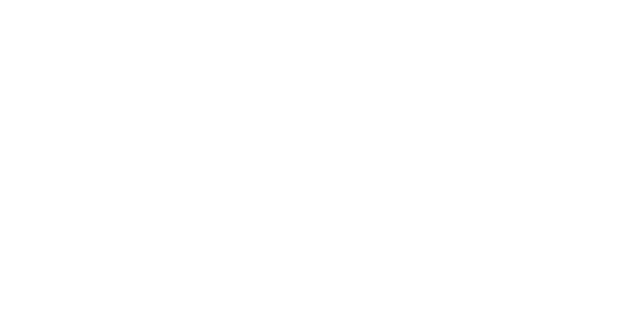
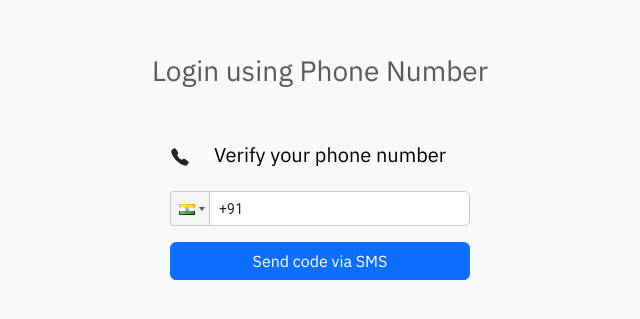
Before and after one commit to Spydy-Coder/College-Website, a React (Create React App) app in the folder frontend/: page /login in a window 1280 px wide. Shown: the part 233-552 px from the top of the page, without its empty margins (320-960 px from the left). Built offline with nearby package versions, Linux system fonts and the light colour scheme.

Commit message:
login successful

```diff
--- a/frontend/package.json
+++ b/frontend/package.json
@@ -6,7 +6,7 @@
     "@testing-library/jest-dom": "^5.17.0",
     "@testing-library/react": "^13.4.0",
     "@testing-library/user-event": "^13.5.0",
-    "firebase":"^9.15.0",
+    "firebase": "^9.15.0",
     "otp-input-react": "^0.3.0",
     "react": "^18.2.0",
     "react-bootstrap": "^2.9.1",
--- a/frontend/src/App.js
+++ b/frontend/src/App.js
@@ -6,6 +6,7 @@
 import Home from "./pages/Home";
 import About from "./pages/About";
 import Admission from "./pages/Admission";
+import Login from "./pages/Login";
 
 function App() {
   return (
@@ -13,6 +14,7 @@
       <div>
         <Switch>
           <Route path="/" exact component={Home} />
+          <Route path="/login" exact component={Login} />
           <Route path="/admission" exact component={Admission} />
         </Switch>
       </div>
--- a/frontend/src/components/ApplicationFlow.js
+++ b/frontend/src/components/ApplicationFlow.js
@@ -8,26 +8,59 @@
           <h5 className="card-title m-0">Application Flow</h5>
         </div>
         <hr className="m-0" />
-        <div className="ms-3 mt-2 mb-2" >
-          <p className="card-text" >
+        <div className="ms-3 mt-2 mb-2">
+          <p className="card-text">
             <b>Fill Application Form</b>
           </p>
         </div>
-        <ul className="list-group list-unstyled list-group-flush" style={{ border: '1px solid transparent' }}>
-          <li className="list-group-item" style={{ border: '1px solid transparent' }}>
-            <b>Step 1:</b> <a href="#" style={{ textDecoration: 'none' , }}>Identity Info</a>
+        <ul
+          className="list-group list-unstyled list-group-flush"
+          style={{ border: "1px solid transparent" }}
+        >
+          <li
+            className="list-group-item"
+            style={{ border: "1px solid transparent" }}
+          >
+            <b>Step 1:</b>{" "}
+            <a href="#" style={{ textDecoration: "none" }}>
+              Identity Info
+            </a>
           </li>
-          <li className="list-group-item" style={{ border: '1px solid transparent' }}>
-            <b>Step 2:</b> <a href="#" style={{ textDecoration: 'none' }}>Enrollment Related Info</a>
+          <li
+            className="list-group-item"
+            style={{ border: "1px solid transparent" }}
+          >
+            <b>Step 2:</b>{" "}
+            <a href="#" style={{ textDecoration: "none" }}>
+              Enrollment Related Info
+            </a>
           </li>
-          <li className="list-group-item" style={{ border: '1px solid transparent' }}>
-            <b>Step 3:</b> <a href="#" style={{ textDecoration: 'none' }}>Previous School Info</a>
+          <li
+            className="list-group-item"
+            style={{ border: "1px solid transparent" }}
+          >
+            <b>Step 3:</b>{" "}
+            <a href="#" style={{ textDecoration: "none" }}>
+              Previous School Info
+            </a>
           </li>
-          <li className="list-group-item" style={{ border: '1px solid transparent' }}>
-            <b>Step 4:</b> <a href="#" style={{ textDecoration: 'none' }}>Upload Documents</a>
+          <li
+            className="list-group-item"
+            style={{ border: "1px solid transparent" }}
+          >
+            <b>Step 4:</b>{" "}
+            <a href="#" style={{ textDecoration: "none" }}>
+              Upload Documents
+            </a>
           </li>
-          <li className="list-group-item" style={{ border: '1px solid transparent' }}>
-            <b>Step 5:</b> <a href="#" style={{ textDecoration: 'none' }}>Submit Application</a>
+          <li
+            className="list-group-item"
+            style={{ border: "1px solid transparent" }}
+          >
+            <b>Step 5:</b>{" "}
+            <a href="#" style={{ textDecoration: "none" }}>
+              Submit Application
+            </a>
           </li>
         </ul>
       </div>
--- a/frontend/src/components/Navbar.js
+++ b/frontend/src/components/Navbar.js
@@ -27,7 +27,7 @@
                 </a>
               </li>
               <li class="nav-item ms-4">
-                <a class="nav-link" href="/admission">
+                <a class="nav-link" href="/login">
                   Admission
                 </a>
               </li>
@@ -92,6 +92,4 @@
   );
 }
 
-
-
 export default Navbar;
--- a/frontend/src/pages/Home.js
+++ b/frontend/src/pages/Home.js
@@ -1,6 +1,7 @@
 import React from 'react'
 import Navbar from '../components/Navbar'
 import Carousel from '../components/Carousel'
+import Login from './Login'
 
 function Home(props) {
   return (
--- a/frontend/src/pages/Login.js
+++ b/frontend/src/pages/Login.js
@@ -1,6 +1,5 @@
 import { BsFillShieldLockFill, BsTelephoneFill } from "react-icons/bs";
 import { CgSpinner } from "react-icons/cg";
-
 import OtpInput from "otp-input-react";
 import { useState } from "react";
 import PhoneInput from "react-phone-input-2";
@@ -8,8 +7,11 @@
 import { auth } from "../firebase.config";
 import { RecaptchaVerifier, signInWithPhoneNumber } from "firebase/auth";
 import { toast, Toaster } from "react-hot-toast";
+import { IoCall } from "react-icons/io5";
+import { useHistory } from "react-router-dom";
 
 const Login = () => {
+  const history = useHistory();
   const [otp, setOtp] = useState("");
   const [ph, setPh] = useState("");
   const [loading, setLoading] = useState(false);
@@ -37,7 +39,6 @@
     onCaptchVerify();
 
     const appVerifier = window.recaptchaVerifier;
-
     const formatPh = "+" + ph;
 
     signInWithPhoneNumber(auth, formatPh, appVerifier)
@@ -45,7 +46,7 @@
         window.confirmationResult = confirmationResult;
         setLoading(false);
         setShowOTP(true);
-        toast.success("OTP sended successfully!");
+        toast.success("OTP sent successfully!");
       })
       .catch((error) => {
         console.log(error);
@@ -61,6 +62,7 @@
         console.log(res);
         setUser(res.user);
         setLoading(false);
+        history.push("/admission");
       })
       .catch((err) => {
         console.log(err);
@@ -69,30 +71,34 @@
   }
 
   return (
-    <section className="bg-emerald-500 flex items-center justify-center h-screen">
+    <section className="bg-light d-flex align-items-center justify-content-center vh-100">
       <div>
         <Toaster toastOptions={{ duration: 4000 }} />
         <div id="recaptcha-container"></div>
         {user ? (
-          <h2 className="text-center text-white font-medium text-2xl">
+          <h2 className="text-center text-black font-medium display-4">
             👍Login Success
           </h2>
         ) : (
-          <div className="w-80 flex flex-col gap-4 rounded-lg p-4">
-            <h1 className="text-center leading-normal text-white font-medium text-3xl mb-6">
-              Welcome to <br /> CODE A PROGRAM
-            </h1>
+          <div className="w-80 d-flex flex-column gap-4 rounded-lg p-4">
+            <h2 className="h3 text-muted">Login using Phone Number</h2>
+
             {showOTP ? (
               <>
-                <div className="bg-white text-emerald-500 w-fit mx-auto p-4 rounded-full">
-                  <BsFillShieldLockFill size={30} />
+                <div className="d-flex flex-column gap-3 mt-4 mx-auto">
+                  <div className="d-flex gap-2 justify-content-center">
+                    <div>
+                      <BsFillShieldLockFill size={20} />
                     </div>
                     <label
                       htmlFor="otp"
-                  className="font-bold text-xl text-white text-center"
+                      className="font-weight-bold h5 text-black text-center"
                     >
                       Enter your OTP
                     </label>
+                  </div>
+                  <div className=" bg-light border border-black rounded d-flex justify-content-center align-items-center">
+                    <div className="form-group">
                       <OtpInput
                         value={otp}
                         onChange={setOtp}
@@ -100,39 +106,54 @@
                         otpType="number"
                         disabled={false}
                         autoFocus
-                  className="opt-container "
-                ></OtpInput>
+                        className="opt-container form-control"
+                      />
+                    </div>
+                  </div>
+
                   <button
                     onClick={onOTPVerify}
-                  className="bg-emerald-600 w-full flex gap-1 items-center justify-center py-2.5 text-white rounded"
+                    className="btn btn-primary w-60 d-flex gap-1 align-items-center justify-content-center py-2.5 text-white rounded"
                   >
                     {loading && (
                       <CgSpinner size={20} className="mt-1 animate-spin" />
                     )}
                     <span>Verify OTP</span>
                   </button>
+                </div>
               </>
             ) : (
               <>
-                <div className="bg-white text-emerald-500 w-fit mx-auto p-4 rounded-full">
-                  <BsTelephoneFill size={30} />
+                <div className="d-flex flex-column gap-3 mt-4 mx-auto">
+                  <div className="d-flex gap-4">
+                    <div>
+                      <IoCall size={20} />
                     </div>
+
                     <label
                       htmlFor=""
-                  className="font-bold text-xl text-white text-center"
+                      className="font-weight-bold h5 text-black text-center"
                     >
                       Verify your phone number
                     </label>
-                <PhoneInput country={"in"} value={ph} onChange={setPh} />
+                  </div>
+
+                  <PhoneInput
+                    country={"in"}
+                    value={ph}
+                    onChange={setPh}
+                    inputClass="form-control"
+                  />
                   <button
                     onClick={onSignup}
-                  className="bg-emerald-600 w-full flex gap-1 items-center justify-center py-2.5 text-white rounded"
+                    className="btn btn-primary w-60 d-flex gap-1 align-items-center justify-content-center py-2.5 text-white rounded"
                   >
                     {loading && (
                       <CgSpinner size={20} className="mt-1 animate-spin" />
                     )}
                     <span>Send code via SMS</span>
                   </button>
+                </div>
               </>
             )}
           </div>
```
Lines whose indentation alone changed are shown as unchanged.
